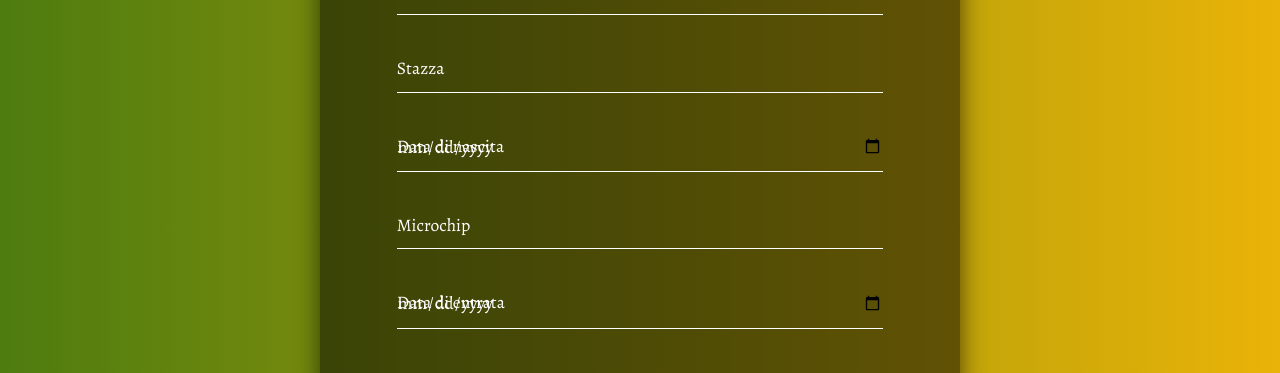
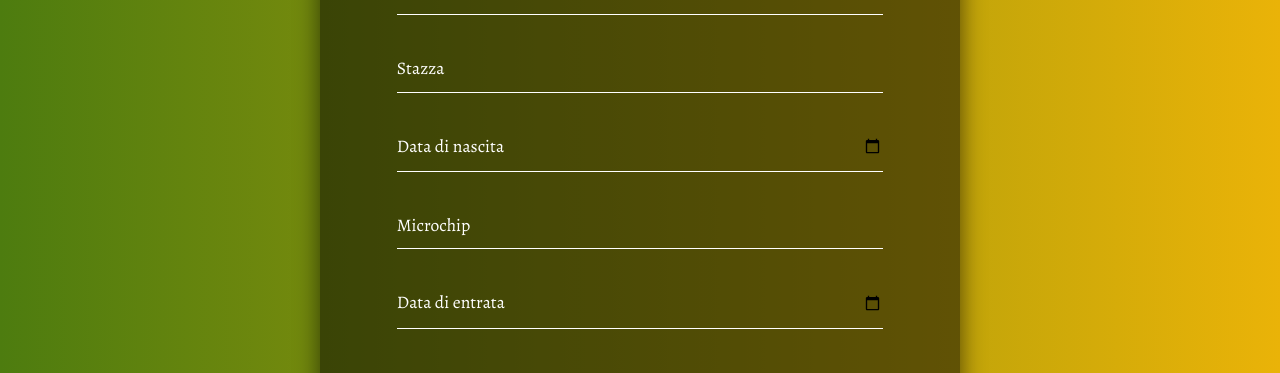
Before and after one commit to William-95/Oasis, a React (Create React App) app: page /insertdog in a window 1280 px wide. Shown: the part 1044-1417 px from the top of the page. Built offline with nearby package versions, Linux system fonts and the light colour scheme; no server answers.

Commit message:
Update enterForm.css

```diff
--- a/src/css/enterForm.css
+++ b/src/css/enterForm.css
@@ -117,7 +117,7 @@
     font-size: 1em;
   }
   /*   */
-  .userBox input:user-valid ~ label,
+.userBox input:user-valid ~ label,
 .userBox input:hover ~ label
 {
   top: -20px;
@@ -126,11 +126,12 @@
   font-size: 12px;
 }
 /*  */
-/* .dateBox input {
+ .dateBox input {
   color: transparent;
 }
 
-.dateBox:hover input {
+.dateBox:hover input,
+.dateBox input:user-valid ~ input {
   color: #fff;
-} */
 }
+}
```
